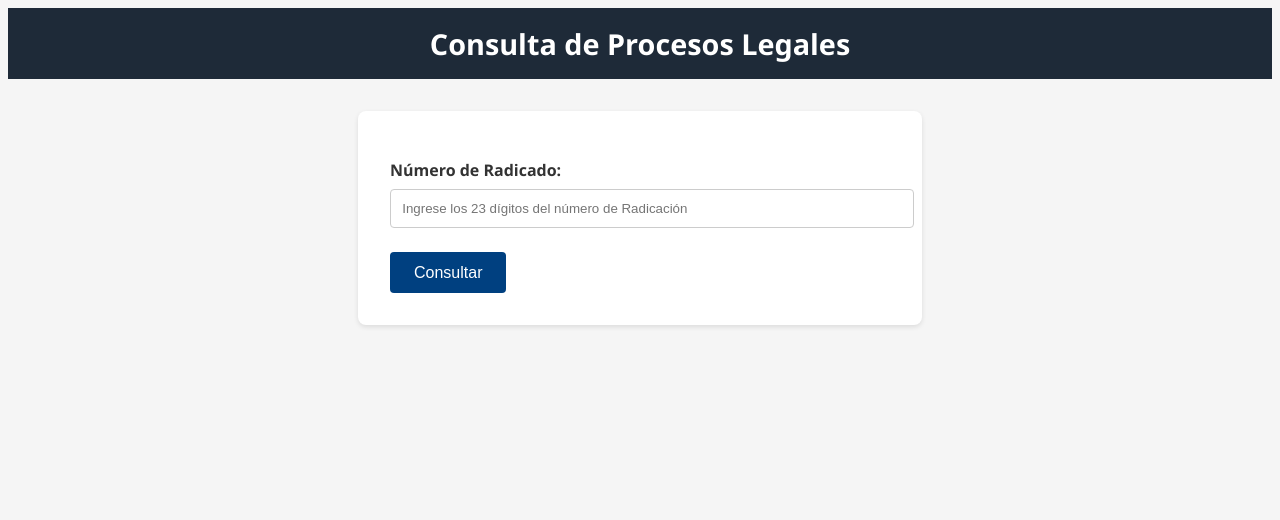
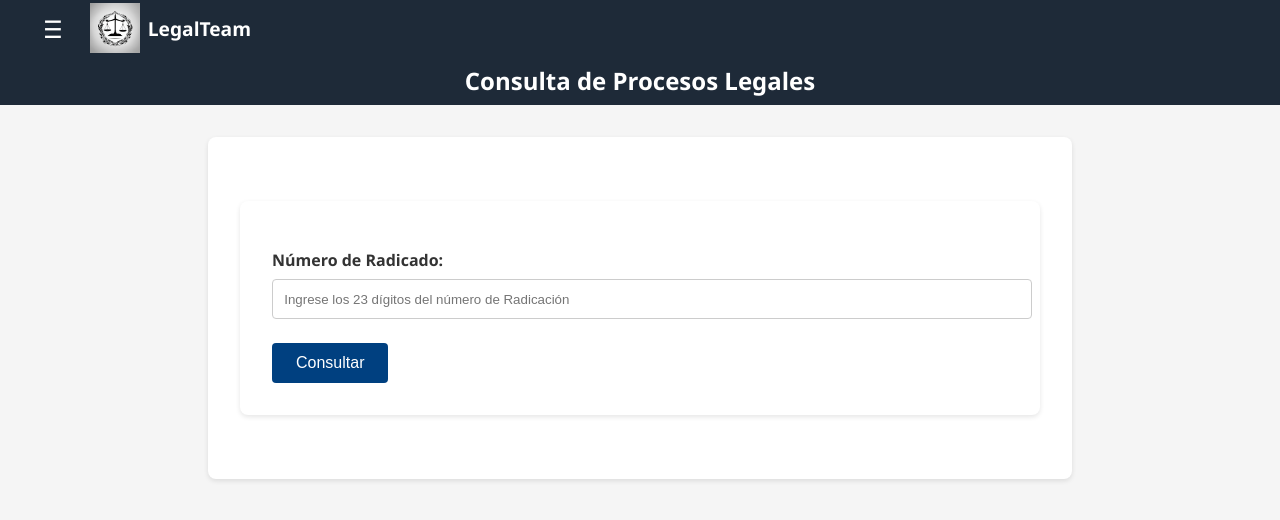
Before and after one commit to sarenasr/LegalTeam, a Django app: page /scraper/search/ in a window 1280 px wide. Shown: the top 520 px of the page. Run offline with Django 5.2, Linux system fonts and the light colour scheme.

Commit message:
css y cambios random

```diff
--- a/LegalTeam/settings.py
+++ b/LegalTeam/settings.py
@@ -121,6 +121,9 @@
 # https://docs.djangoproject.com/en/5.1/howto/static-files/
 
 STATIC_URL = 'static/'
+STATICFILES_DIRS = [
+    BASE_DIR / 'static',
+]
 
 # Default primary key field type
 # https://docs.djangoproject.com/en/5.1/ref/settings/#default-auto-field
--- a/scraper/templates/search.html
+++ b/scraper/templates/search.html
@@ -1,65 +1,11 @@
+{% extends "base.html" %}
+{% load static %}
 
-<!DOCTYPE html>
-<html lang="es">
-<head>
-    <meta charset="UTF-8">
-    <title>Buscar Caso</title>
-    <style>
-        body {
-            font-family: 'Segoe UI', Tahoma, sans-serif;
-            background-color: #f5f5f5;
-            color: #333;
-        }
-        header {
-            background-color: #1e2a38;
-            color: #fff;
-            padding: 1rem;
-            text-align: center;
-        }
-        h1 {
-            margin: 0;
-            font-size: 1.8rem;
-        }
-        .container {
-            max-width: 500px;
-            margin: 2rem auto;
-            background-color: #fff;
-            padding: 2rem;
-            border-radius: 8px;
-            box-shadow: 0 2px 5px rgba(0,0,0,0.1);
-        }
-        form p {
-            margin-bottom: 1.5rem;
-        }
-        label {
-            display: block;
-            margin-bottom: 0.5rem;
-            font-weight: 600;
-        }
-        input {
-            width: 100%;
-            padding: 0.7rem;
-            border: 1px solid #ccc;
-            border-radius: 4px;
-        }
-        button {
-            background-color: #004080;
-            color: #fff;
-            border: none;
-            padding: 0.7rem 1.5rem;
-            cursor: pointer;
-            font-size: 1rem;
-            border-radius: 4px;
-        }
-        button:hover {
-            background-color: #003366;
-        }
-    </style>
-</head>
-<body>
-    <header>
-        <h1>Consulta de Procesos Legales</h1>
-    </header>
+{% block title %}Buscar Caso - LegalTeam{% endblock %}
+
+{% block header %}Consulta de Procesos Legales{% endblock %}
+
+{% block content %}
 <div class="container">
     <form method="post">
         {% csrf_token %}
@@ -67,5 +13,4 @@
         <button type="submit">Consultar</button>
     </form>
 </div>
-</body>
-</html>
+{% endblock %}
--- /dev/null
+++ b/static/css/style.css
@@ -0,0 +1,173 @@
+/* static/css/style.css */
+
+/* Base styles */
+body {
+    font-family: 'Segoe UI', Tahoma, sans-serif;
+    background-color: #f5f5f5;
+    color: #333;
+    margin: 0;
+}
+
+/* Navbar styles */
+.navbar {
+    background-color: #1e2a38;
+    padding: 0.2rem 1rem;
+    box-shadow: 0 2px 4px rgba(0,0,0,0.1);
+}
+
+.nav-content {
+    display: flex;
+    align-items: center;
+    max-width: 1200px;
+    margin: 0 auto;
+    gap: 1rem;
+}
+
+.menu-icon {
+    color: white;
+    font-size: 1.5rem;
+    cursor: pointer;
+    display: flex;
+    align-items: center;
+    padding: 0.2rem;
+}
+
+.logo-link {
+    display: flex;
+    align-items: center;
+    text-decoration: none;
+    color: #fff;
+    margin-left: 0.5rem;
+}
+
+.logo {
+    height: 50px;
+    width: auto;
+    margin-right: 0.5rem;
+}
+
+.brand-name {
+    font-size: 1.2rem;
+    font-weight: bold;
+}
+
+/* Header styles */
+header {
+    background-color: #1e2a38;
+    color: #fff;
+    padding: 0.5rem;
+    text-align: center;
+}
+
+h1 {
+    margin: 0;
+    font-size: 1.5rem;
+}
+
+/* Container styles */
+.container {
+    max-width: 800px;
+    margin: 2rem auto;
+    background-color: #fff;
+    padding: 2rem;
+    border-radius: 8px;
+    box-shadow: 0 2px 5px rgba(0,0,0,0.1);
+}
+
+/* Home page styles */
+.features {
+    display: grid;
+    grid-template-columns: repeat(auto-fit, minmax(250px, 1fr));
+    gap: 2rem;
+    margin-top: 2rem;
+}
+
+.feature-card {
+    background-color: #fff;
+    padding: 2rem;
+    border-radius: 8px;
+    box-shadow: 0 2px 5px rgba(0,0,0,0.1);
+    text-align: center;
+}
+
+.feature-card.disabled {
+    opacity: 0.5;
+    cursor: not-allowed;
+}
+
+.feature-card h2 {
+    color: #004080;
+    margin-bottom: 1rem;
+}
+
+.feature-card p {
+    margin-bottom: 1.5rem;
+}
+
+/* Results page styles */
+ul {
+    list-style: none;
+    padding: 0;
+}
+
+li {
+    background-color: #e9eef5;
+    margin-bottom: 1rem;
+    padding: 1rem;
+    border-left: 5px solid #004080;
+}
+
+li:hover {
+    background-color: #dbe5f0;
+}
+
+strong {
+    display: block;
+    font-weight: 600;
+    margin-bottom: 0.5rem;
+}
+
+p.error {
+    color: #cc0000;
+    font-weight: bold;
+}
+
+/* Button styles */
+.button, button {
+    background-color: #004080;
+    color: #fff;
+    text-decoration: none;
+    padding: 0.7rem 1.5rem;
+    border-radius: 4px;
+    display: inline-block;
+    border: none;
+    cursor: pointer;
+    font-size: 1rem;
+}
+
+.button:hover, button:hover {
+    background-color: #003366;
+}
+
+.disabled .button {
+    background-color: #cccccc;
+    pointer-events: none;
+}
+
+/* Form styles */
+form p {
+    margin-bottom: 1.5rem;
+}
+
+label {
+    display: block;
+    margin-bottom: 0.5rem;
+    font-weight: 600;
+}
+
+input {
+    width: 100%;
+    padding: 0.7rem;
+    border: 1px solid #ccc;
+    border-radius: 4px;
+}
--- a/templates/base.html
+++ b/templates/base.html
@@ -1,72 +1,13 @@
+{% load static %}
 <!DOCTYPE html>
 <html lang="es">
 <head>
     <meta charset="UTF-8">
     <title>{% block title %}LegalTeam{% endblock %}</title>
-    <style>
-        body {
-            font-family: 'Segoe UI', Tahoma, sans-serif;
-            background-color: #f5f5f5;
-            color: #333;
-            margin: 0;
-        }
-        header {
-            background-color: #1e2a38;
-            color: #fff;
-            padding: 1rem;
-            text-align: center;
-        }
-        h1 {
-            margin: 0;
-            font-size: 1.8rem;
-        }
-        .container {
-            max-width: 800px;
-            margin: 2rem auto;
-            padding: 2rem;
-        }
-        .features {
-            display: grid;
-            grid-template-columns: repeat(auto-fit, minmax(250px, 1fr));
-            gap: 2rem;
-            margin-top: 2rem;
-        }
-        .feature-card {
-            background-color: #fff;
-            padding: 2rem;
-            border-radius: 8px;
-            box-shadow: 0 2px 5px rgba(0,0,0,0.1);
-            text-align: center;
-        }
-        .feature-card.disabled {
-            opacity: 0.5;
-            cursor: not-allowed;
-        }
-        .feature-card h2 {
-            color: #004080;
-            margin-bottom: 1rem;
-        }
-        .feature-card p {
-            margin-bottom: 1.5rem;
-        }
-        .button {
-            background-color: #004080;
-            color: #fff;
-            text-decoration: none;
-            padding: 0.7rem 1.5rem;
-            border-radius: 4px;
-            display: inline-block;
-        }
-        .button:hover {
-            background-color: #003366;
-        }
-        .disabled .button {
-            background-color: #cccccc;
-            pointer-events: none;
-        }
-    </style>
+    <link rel="stylesheet" href="{% static 'css/style.css' %}">
 </head>
 <body>
+    {% include 'navbar.html' %}
     <header>
         <h1>{% block header %}LegalTeam{% endblock %}</h1>
     </header>
--- /dev/null
+++ b/templates/navbar.html
@@ -0,0 +1,10 @@
+{% load static %}
+<nav class="navbar">
+    <div class="nav-content">
+        <div class="menu-icon">☰</div>
+        <a href="{% url 'home' %}" class="logo-link">
+            <img src="{% static 'images/logo.jpeg' %}" alt="LegalTeam Logo" class="logo">
+            <span class="brand-name">LegalTeam</span>
+        </a>
+    </div>
+</nav>
```
Also changed, not shown: scraper/templates/result.html (+9 -63 lines), static/images/logo.jpeg (added). Lines whose indentation alone changed are shown as unchanged.
